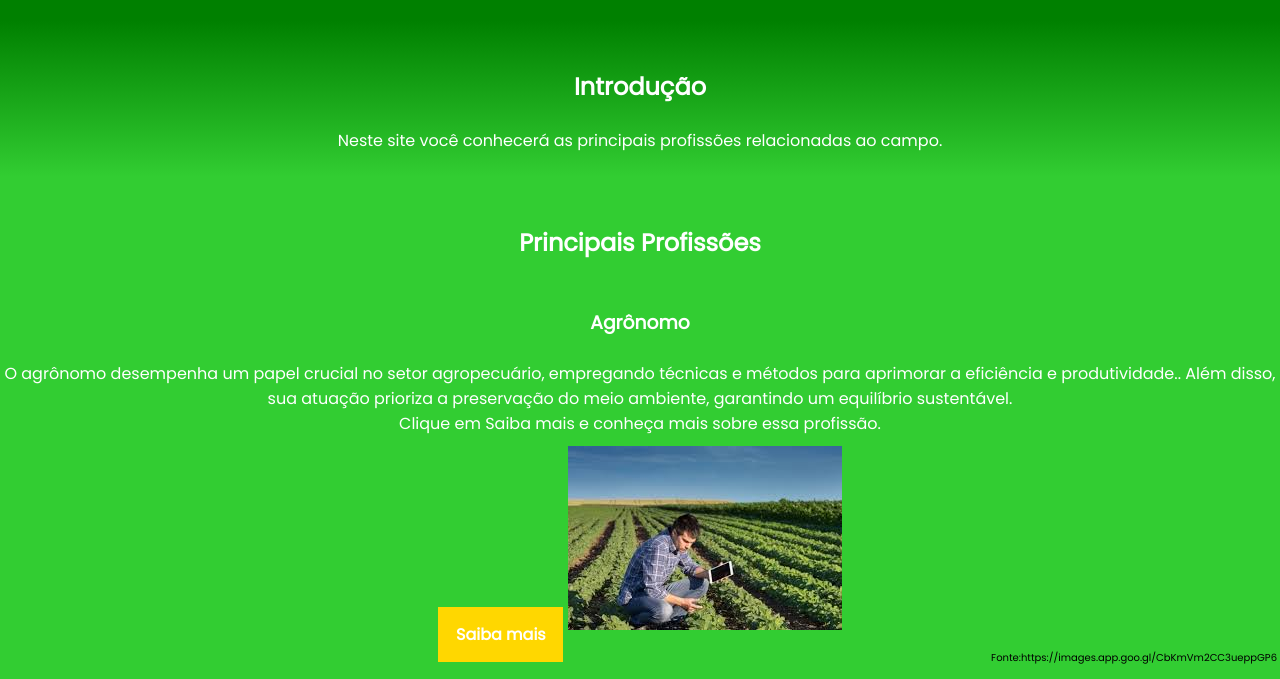
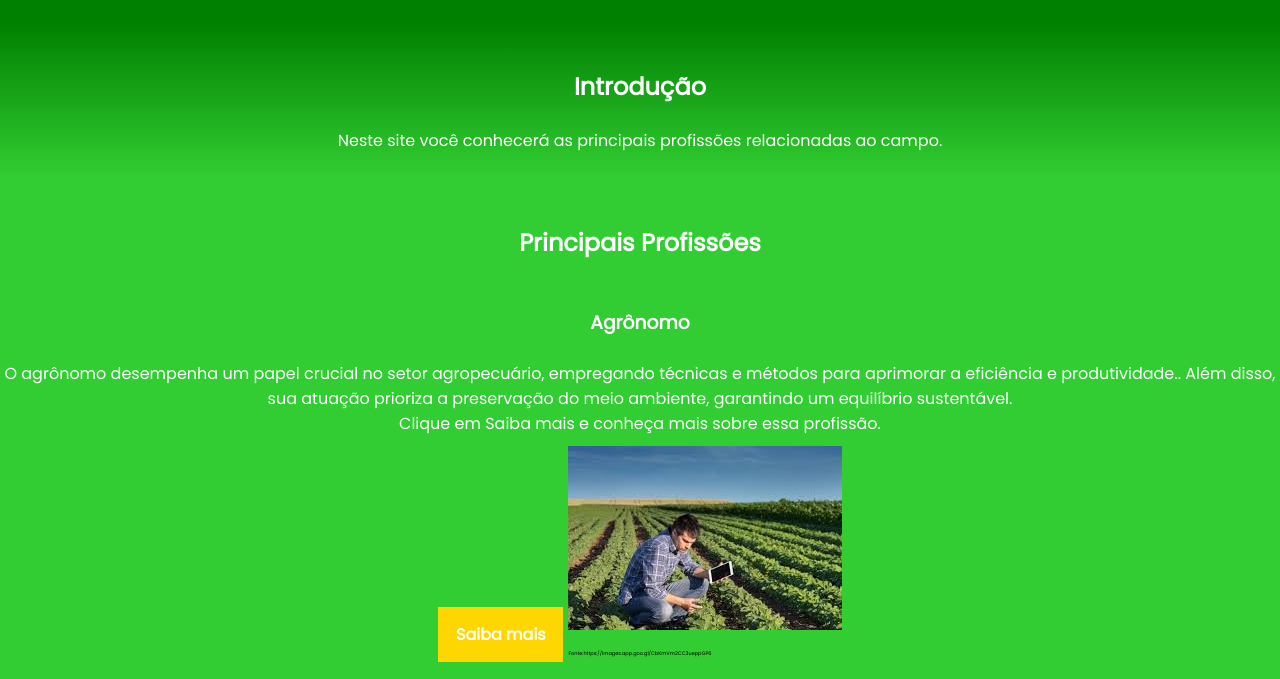
Before and after one commit to VGardacho2022/projeto-profissoes-do-campo-agrinho, a plain HTML site: page index.html in a window 1280 px wide. Shown: the part 121-800 px from the top of the page. Drawn offline with Linux system fonts and the light colour scheme.

Commit message:
Update style.css

```diff
--- a/style.css
+++ b/style.css
@@ -73,6 +73,11 @@ body {
     align-content: start;
 }
 
+.img{
+    display: flex;
+    flex-flow: column;
+}
+
 .imagem-dir {
     height: 5px 5px;
     padding: 10px 0;
@@ -83,7 +88,7 @@ body {
     color: var(--preto);
     padding: 3px;
     font-size: 10px;
-    text-align: end;
+    text-align: center;
 }
 
 .dev-titulo{
@@ -129,6 +134,12 @@ body {
 }
 
 @media screen and (min-width: 728px) {
+.legenda {
+    color: var(--preto);
+    padding: 3px;
+    font-size: 5px;
+    text-align: center;
+}
 
 }
 
```
